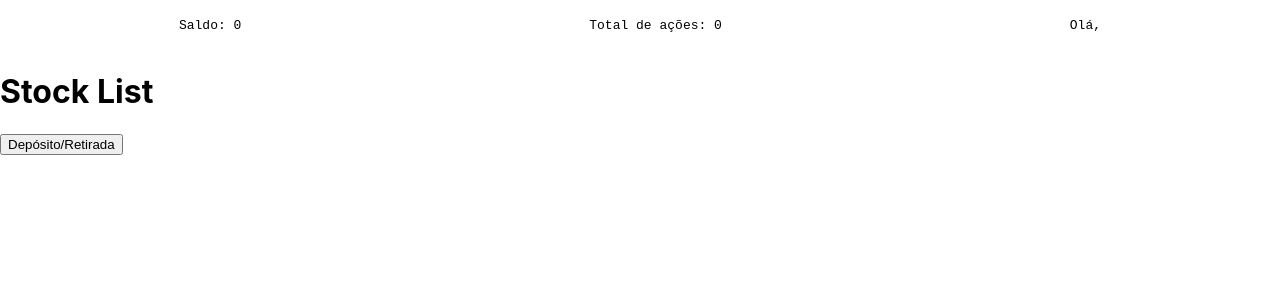
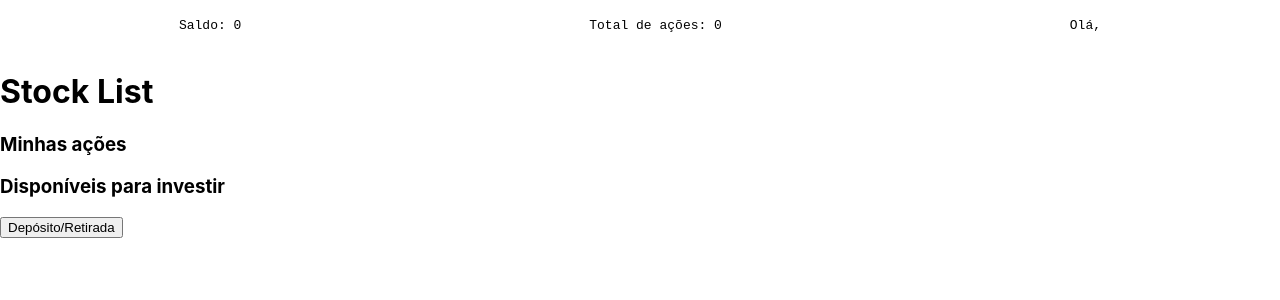
Before and after one commit to Yasmim-Matos/desafio-pratico-ps-xp, a React (Create React App) app: page /desafio-pratico-ps-xp/stocklist in a window 1280 px wide. Shown: the top 300 px of the page. Built offline with nearby package versions, Linux system fonts and the light colour scheme.

Commit message:
feat: adding the 'Minhas ações' and 'Disponíveis para investir' titles to the 'StockListPage'

```diff
--- a/src/pages/StockListPage.jsx
+++ b/src/pages/StockListPage.jsx
@@ -9,6 +9,9 @@ function StockListPage() {
             <Header />
             <h1>Stock List</h1>
 
+            <h3>Minhas ações</h3>
+
+            <h3>Disponíveis para investir</h3>
 
             <Link to='/depositandwithdrawal'>
                 <button
```
